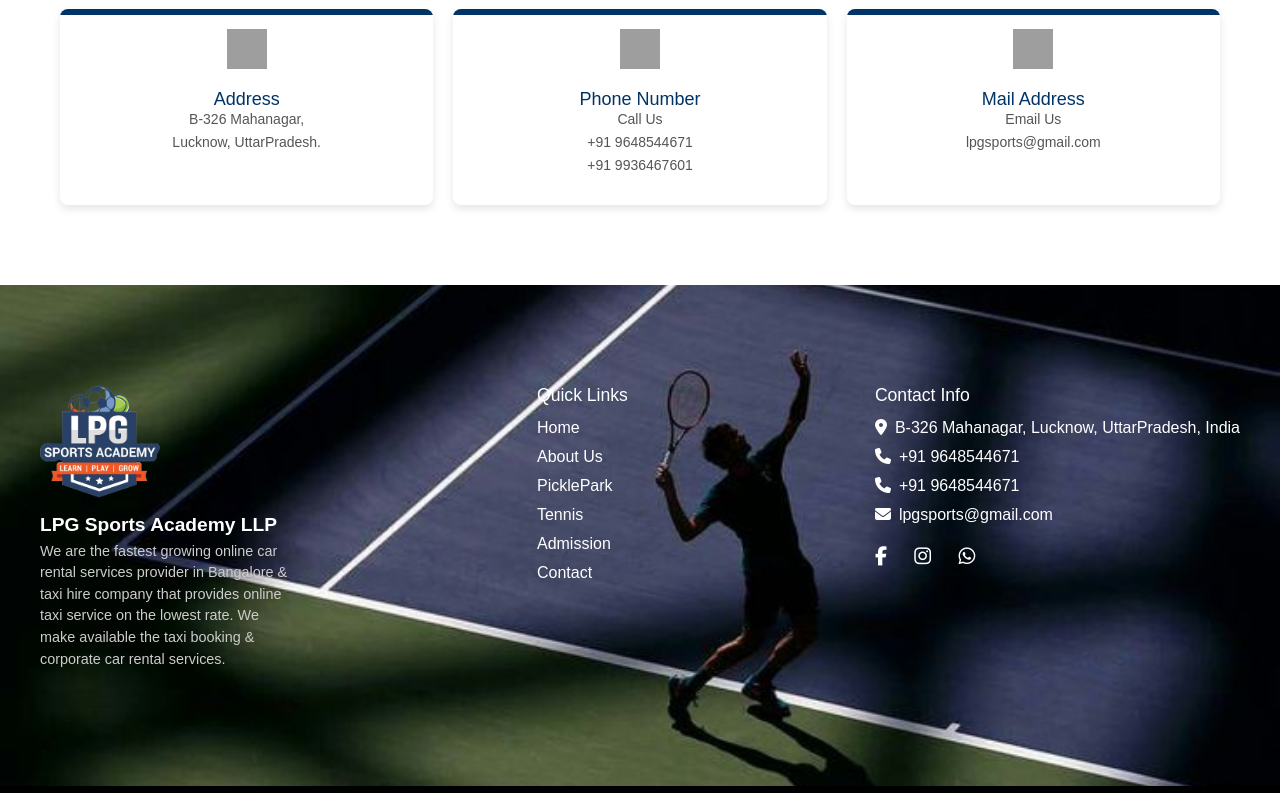
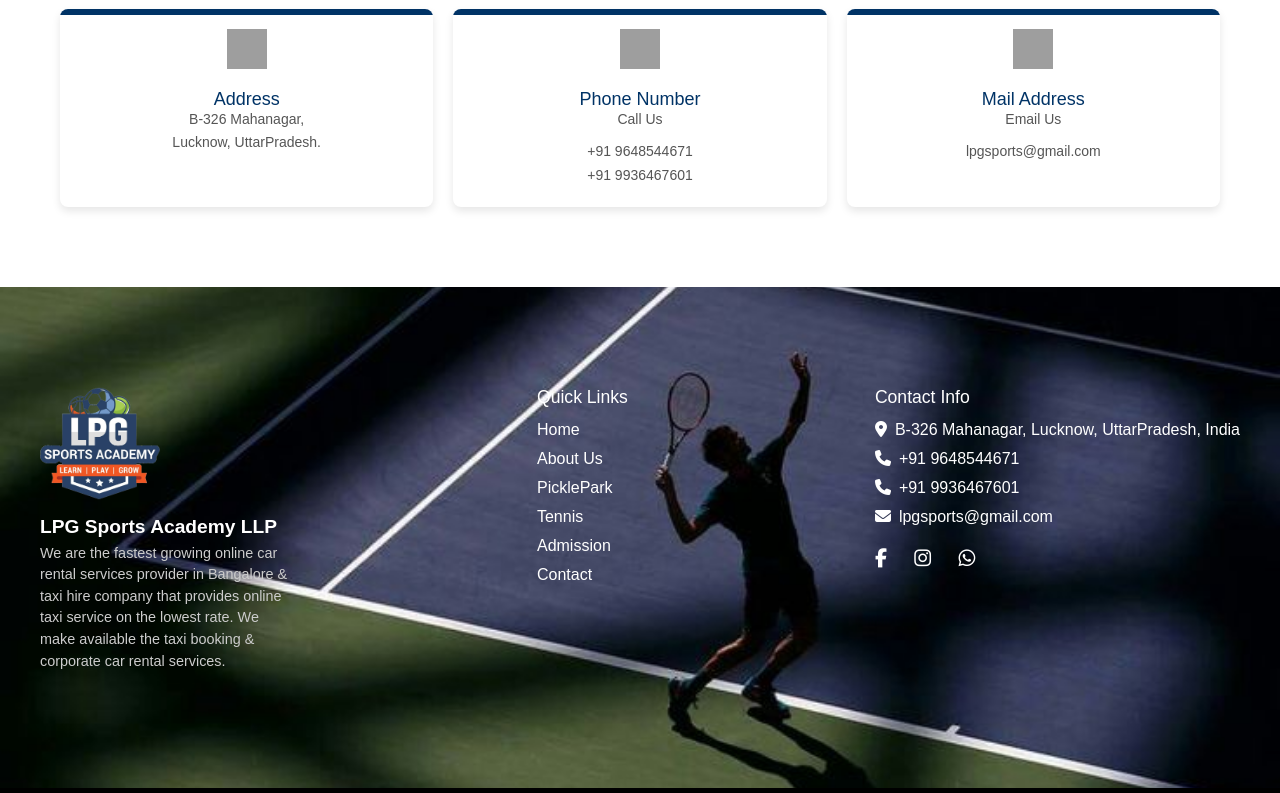
Before and after one commit to Spectra-soul/tennis-site, a plain HTML site: page about.html in a window 1280 px wide. Shown: the part 820-1613 px from the top of the page. Drawn offline with nearby package versions, Linux system fonts and the light colour scheme; grey boxes are pictures that could not be loaded.

Commit message:
all pages

```diff
--- a/about.html
+++ b/about.html
@@ -61,7 +61,7 @@
         <div class="image-container">
             <img src="./assets/img/about-img.jpg" alt="Company Event" width="300" height="200">
             <div class="experience-badge">
-                <span>0+</span>
+                <span>1+</span>
                 <p>Years<br>Experience</p>
             </div>
         </div>
@@ -99,8 +99,8 @@
             <img src="https://img.icons8.com/ios-filled/50/003366/phone.png" alt="Phone Icon">
             <h4>Phone Number</h4>
             <p>Call Us</p>
-            <p>+91 9648544671</p>
-            <p>+91 9936467601</p>
+            <a href="tel:+919648544671" target="_blank">+91 9648544671</a><br>
+            <a href="tel:+919936467601" target="_blank">+91 9936467601</a>
         </div>
 
         <!-- Mail Address Card -->
@@ -108,7 +108,7 @@
             <img src="https://img.icons8.com/ios-filled/50/003366/mail.png" alt="Mail Icon">
             <h4>Mail Address</h4>
             <p>Email Us</p>
-            <p>lpgsports@gmail.com </p>
+            <a href="mailto:lpgsports@gmail.com" target="_blank">lpgsports@gmail.com</a>
         </div>
     </div>
 </section>
@@ -168,9 +168,9 @@
             <h5>Contact Info</h5>
             <ul>
                 <li><i class="fas fa-map-marker-alt"></i>B-326 Mahanagar, Lucknow, UttarPradesh, India</li>
-                <li><i class="fas fa-phone"></i>+91 9648544671</li>
-                <li><i class="fas fa-phone"></i>+91 9648544671</li>
-                <li><i class="fas fa-envelope"></i>lpgsports@gmail.com </li>
+                <li><i class="fas fa-phone"></i><a href="tel:+919648544671" target="_blank">+91 9648544671</a></li>
+                <li><i class="fas fa-phone"></i><a href="tel:+919936467601" target="_blank">+91 9936467601</a></li>
+                <li><i class="fas fa-envelope"></i><a href="mailto:lpgsports@gmail.com" target="_blank">lpgsports@gmail.com</a> </li>
             </ul>
             <!-- Social Media Links -->
             <div class="footer-social">
--- a/assets/css/about.css
+++ b/assets/css/about.css
@@ -219,6 +219,12 @@
     color: #555;
     line-height: 0.5;
   }
+  .info-card a{
+    font-size: 14px;
+    color: #555;
+    line-height: 0.5;
+    text-decoration: none;
+  }
 
   /* Responsive Styles */
   @media (max-width: 768px) {
--- a/assets/css/contact.css
+++ b/assets/css/contact.css
@@ -215,11 +215,16 @@
     color: #003366;
     margin: 10px 0 5px;
   }
-
-  .info-card p {
+  .info-card p{
     font-size: 14px;
     color: #555;
     line-height: 0.5;
+  }
+  .info-card a{
+    font-size: 14px;
+    color: #555;
+    line-height: 0.5;
+    text-decoration: none;
   }
 
   /* Responsive Styles */
--- a/assets/css/global.css
+++ b/assets/css/global.css
@@ -262,6 +262,11 @@ body {
     margin-right: 8px;
 }
 
+.footer-contact li a{
+    color: #fff !important;
+    text-decoration: none;
+}
+
 /* Social Media Links Styling */
 .footer-social {
     margin-top: 10px;
--- a/assets/css/index.css
+++ b/assets/css/index.css
@@ -623,6 +623,12 @@ h1 {
     color: #555;
     line-height: 0.5;
   }
+  .info-card a{
+    font-size: 14px;
+    color: #555;
+    line-height: 0.5;
+    text-decoration: none;
+  }
 
   /* Responsive Styles */
   @media (max-width: 768px) {
--- a/assets/css/picklepark.css
+++ b/assets/css/picklepark.css
@@ -206,6 +206,12 @@
     color: #555;
     line-height: 0.5;
   }
+  .info-card a{
+    font-size: 14px;
+    color: #555;
+    line-height: 0.5;
+    text-decoration: none;
+  }
 
   /* Responsive Styles */
   @media (max-width: 768px) {
--- a/assets/js/global.js
+++ b/assets/js/global.js
@@ -14,7 +14,7 @@ hamburger.addEventListener('click', () => {
 
 
 // Image Carousel
-let images = ["./assets/img/tennis-banner1.png", "./assets/img/pickle-banner1.png", "./assets/img/tennis-banner2.png", "./assets/img/pickle-banner2.png"]; // Add paths to your images here
+let images = ["./assets/img/banner-1.jpg", "./assets/img/banner-2.jpg", "./assets/img/banner-3.jpg", "./assets/img/banner-4.jpg"]; // Add paths to your images here
 let currentIndex = 0;
 const carouselImage = document.querySelector('.carousel-image');
 
```
Also changed, not shown: contact.html (+6 -6 lines), index.html (+8 -8 lines), picklePark.html (+6 -6 lines), tennis.html (+6 -6 lines), assets/img/banner-1.jpg (added), assets/img/banner-2.jpg (added), assets/img/banner-3.jpg (added), assets/img/banner-4.jpg (added), assets/img/banner-5.jpg (added).
